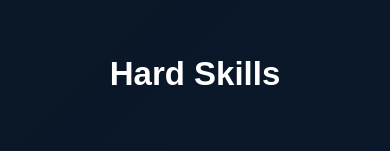
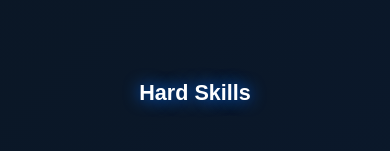
Before and after one commit to LuizSilva28/Meu-Portf-lio, a plain HTML site: page index.html in a window 390 px wide. Shown: the part 2469-2620 px from the top of the page. Drawn offline with Linux system fonts and the light colour scheme; a web font is replaced by a local one.

Commit message:
alterção do texto Hardskill

```diff
--- a/sass/style.scss
+++ b/sass/style.scss
@@ -905,7 +905,8 @@ html,body {
       grid-template-columns: 100%;
 
       .text-hardskill{
-        margin: 1rem;
+        font-size: .9rem;
+        text-shadow: 0 0 1rem #006eff;
       }
       .cards-hard{
         height: 12rem;
```
Also changed, not shown: css/style.css, 1 other file.
